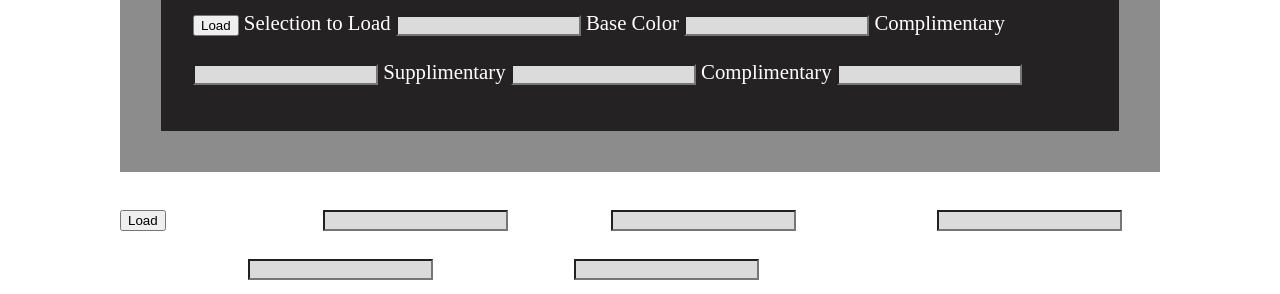
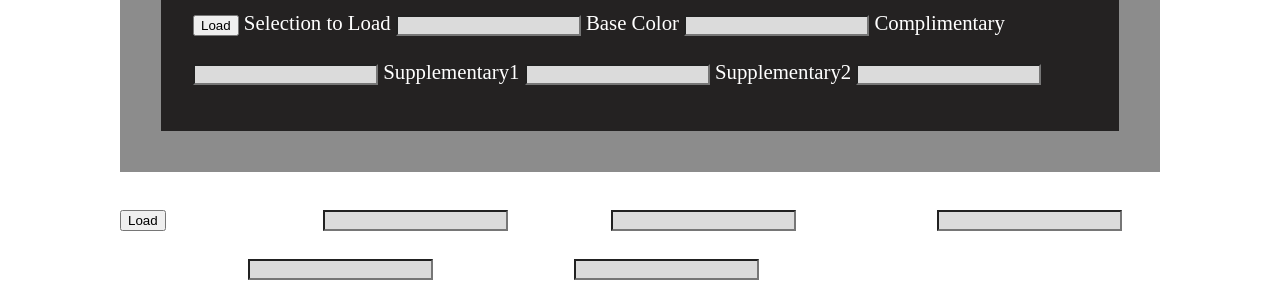
Before and after one commit to Lightsyde/web-app, a PHP site: page /load.php in a window 1280 px wide. Shown: the part 1072-1366 px from the top of the page. Run offline with PHP 8.4, Linux system fonts and the light colour scheme; some libraries are stand-ins or nearby versions.

Commit message:
trying to view loaded colors. corrected gramma errors

```diff
--- a/color-finder/index.php
+++ b/color-finder/index.php
@@ -211,10 +211,10 @@ if ($_SERVER['REQUEST_METHOD'] == 'POST') {
 					<label for="getcomp">Complimentary</label>
 					<input type="text" id="getcomp" name="getcomp" value="<?php if(isset($results)) {echo $results['complimentary'];}?>">
 
-					<label for="getsup">Supplimentary</label>
+					<label for="getsup">Supplementary1</label>
 					<input type="text" id="getsup" name="getsup" value="<?php if(isset($results)) {echo $results['supplementary1'];}?>">
 
-					<label for="getsup2">Complimentary</label>
+					<label for="getsup2">Supplementary2</label>
 					<input type="text" id="getsup2" name="getsup2" value="<?php if(isset($results)) {echo $results['supplementary2'];}?>">
 
 
--- a/color-finder/js/color-finder.js
+++ b/color-finder/js/color-finder.js
@@ -99,9 +99,15 @@ $(document).ready(function() {
 
 
 				$('.load-load').show();
-
+				var colorChange = $('#getcolor').val();
+				$('#color').val(colorChange);
 
 			});
+			/*$('#color').on('change', function() {
+				var colorChange = $('#color').val();
+				$('#color').val(colorChange);
+
+			});*/
 
 	});
 
```
